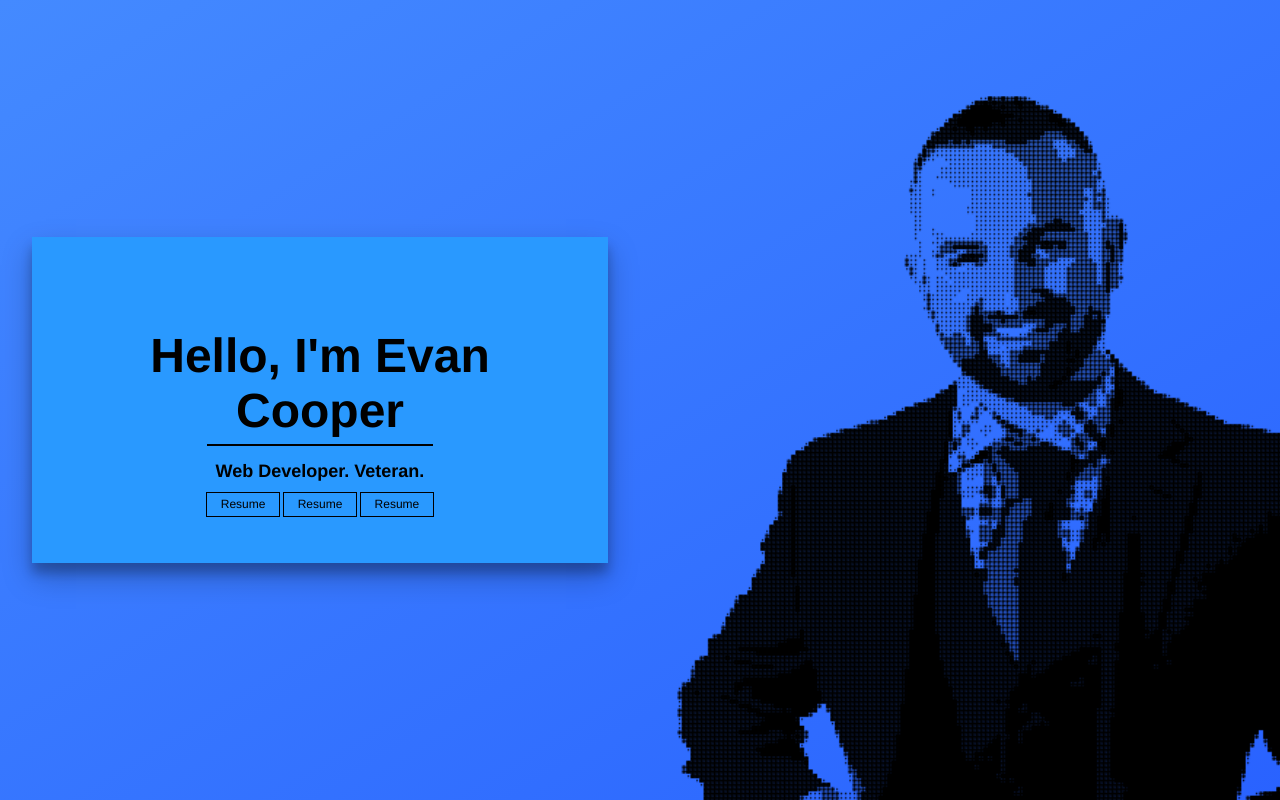
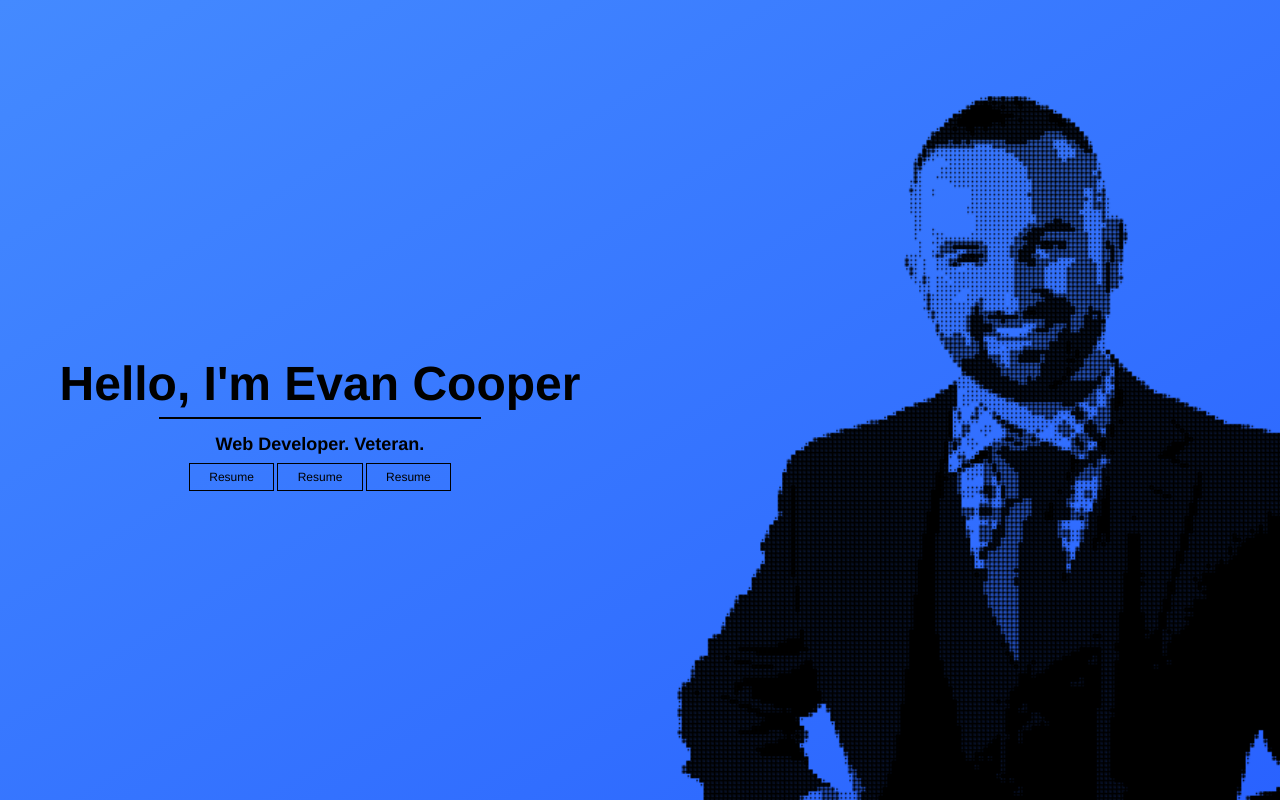
Before and after one commit to Cooperbuilt/simplePortfolio, a plain HTML site: page index.html in a window 1280 px wide. Drawn offline with Linux system fonts and the light colour scheme.

Commit message:
Removing card.

```diff
--- a/styles.css
+++ b/styles.css
@@ -41,14 +41,7 @@ body {
 	color: black;
 }
 
-.left-wrapper {
-	background: #2999FF;
-	padding: 8% 10%;
-	align-self: center;
-	width: 70%;
-	box-shadow: 0 14px 28px rgba(0,0,0,0.25), 0 10px 10px rgba(0,0,0,0.22);
 
-}
 
 #title {
 	font-size: 4em;
```
